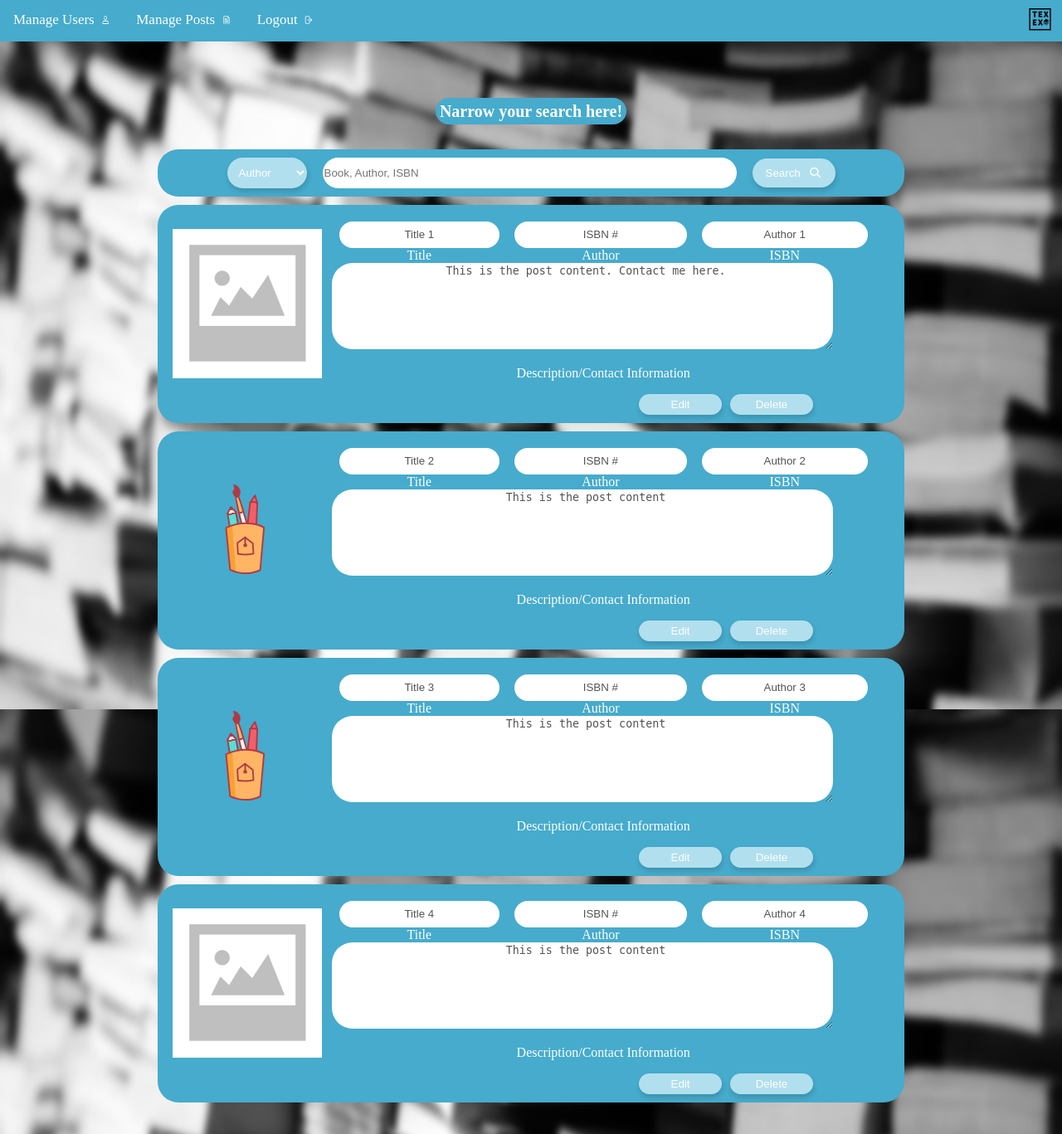
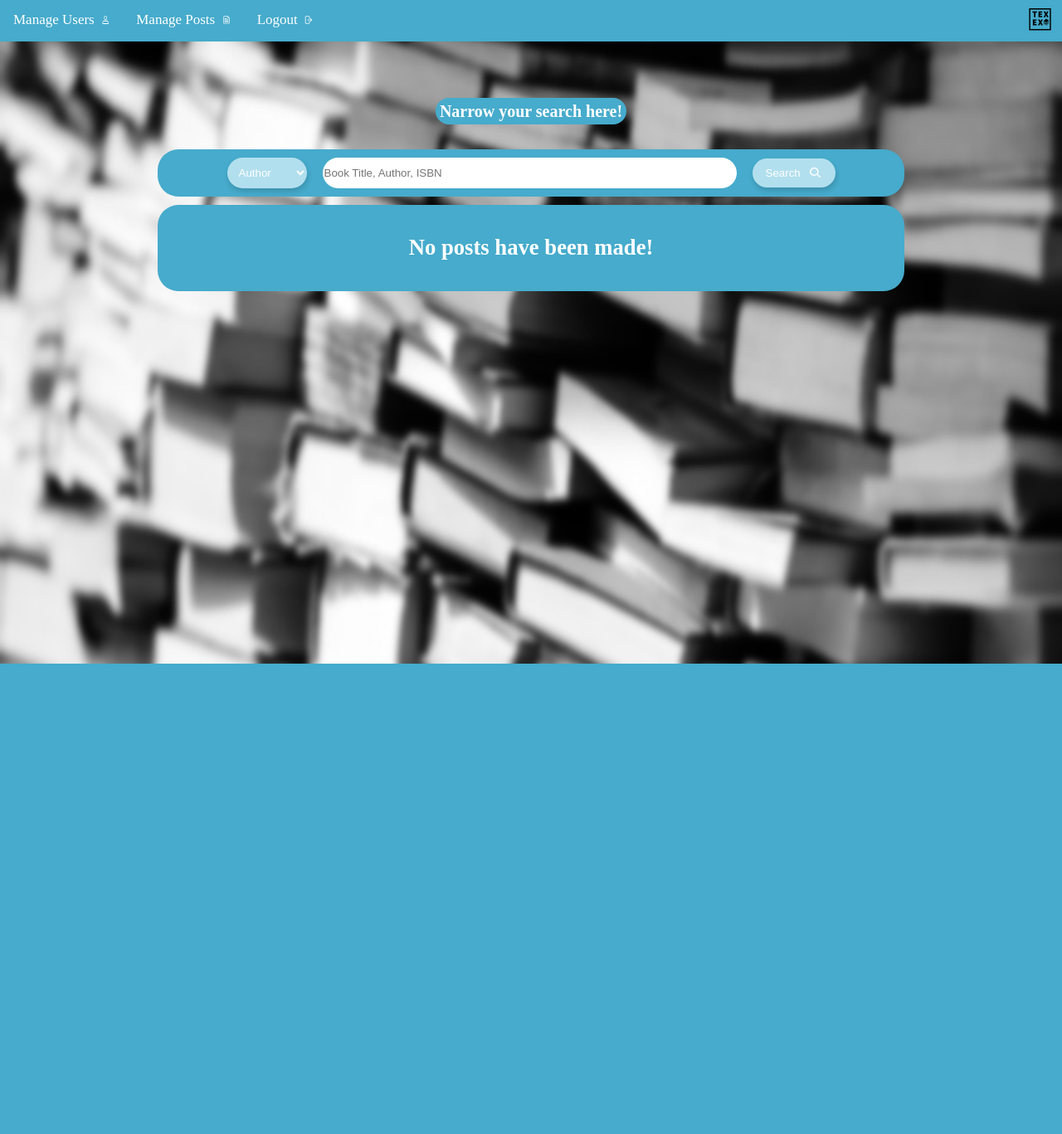
Before and after one commit to karishmakapur/TexEx, a PHP site: page /admin/managePosts.html in a window 1280 px wide. Shown: the whole page at 83% size. After the commit the page ends 800 px from the top, so only its background shows below. Run offline with PHP 8.4, Linux system fonts and the light colour scheme.

Commit message:
finalizing submission

```diff
--- a/admin/adminLogin.js
+++ b/admin/adminLogin.js
@@ -7,9 +7,6 @@ function validateLogin(){
 	//encryption algorithm. Script is defined in html.
 	var pass = CryptoJS.SHA256(document.getElementById("passwordField").value);
 
-	console.log(email);
-	console.log(pass.toString());
-
 	//TODO: this true value needs to be replaced with the call to php function
 	//Send the email and encrypted pass to the php
 	//php will check email against email and encrypted pass against stored pass
--- a/admin/adminPages.css
+++ b/admin/adminPages.css
@@ -138,10 +139,34 @@ input[type="email"]{
 	width: 100px;
 }
 
-.documentBody{
-	margin: 0;
+.searchResult{
+	background-color: #46ABCC;
+	border-radius: 25px;
+	margin: 10px auto;
+	max-width: 900px;
+	padding-bottom: 10px;
+	padding-top: 10px;
+	position: relative;
+	top: 80px;
 }
 
+.noresults{
+	color: #FFFFFF;
+	font-size: 20pt;
+	font-weight: bold;
+	text-align:center;
+}
+
+.row1{
+	background-color: #FFFFFF;
+	border: none;
+	border-radius: 25px;
+	height: 30px;
+	text-align:center;
+	width: 90%;
+}
+
+/*css for managePosts */
 .searchField{
 	background-color: #46ABCC;
 	border-radius: 25px;
@@ -196,25 +221,33 @@ input[type="email"]{
 	width: 100px;
 
 }
-.lockCheck{
+
+.bookPic{
+	height: 50%;
+	left: 2%;
+	position: relative;
+	top: 50%;
+	vertical-align:middle;
+	width: 20%;
+
+}
+
+.myPostButton{
+	background-color: #B2DFEE;
+	border: none;
 	border-radius: 25px;
 	box-shadow: 1px 4px 6px rgba(0, 0, 0, 0.15);
-	height: 20px;
-	width: 20px;
+	color: #FFFFFF;
+	height: 25px;
+	margin-left: 10px;
+	text-align: center;
+	width: 100px;
 }
-.noresults{
+
+.line{
 	color: #FFFFFF;
-	font-size: 20pt;
-	font-weight: bold;
-	text-align:center;
-}
-.row1{
-	background-color: #FFFFFF;
-	border: none;
-	border-radius: 25px;
-	height: 30px;
-	text-align:center;
-	width: 90%;
+	display: inline-block;
+	text-align: center;
 }
 
 .rowOneDiv{
@@ -222,21 +255,6 @@ input[type="email"]{
 	text-align: center;
 }
 
-.line{
-	display: inline-block;
-	text-align: center;
-	color: #FFFFFF;
-
-}
-
-.userline{
-	display: inline-block;
-	text-align: center;
-	padding-left: 50px;
-	color: #FFFFFF;
-	vertical-align: middle;
-
-}
 .row2{
 	background-color: #FFFFFF;
 	border: none;
@@ -255,48 +273,36 @@ input[type="email"]{
 	vertical-align: middle;
 }
 
-.usersInnerDiv{
-	padding-top: 10px;
-	vertical-align: middle;
+.line2{
+	color: #FFFFFF;
 	text-align: center;
 }
 
-.line2{
-	text-align: center;
-	color: #FFFFFF;
-}
 
-.bookPic{
-	height: 50%;
-	left: 2%;
-	position: relative;
-	top: 50%;
-	vertical-align:middle;
-	width: 20%;
-
-}
-
-.searchResult{
-	background-color: #46ABCC;
-	border-radius: 25px;
-	margin: 10px auto;
-	max-width: 900px;
-	padding-bottom: 10px;
-	padding-top: 10px;
-	position: relative;
-	top: 80px;
-}
-.myPostButton{
-	background-color: #B2DFEE;
-	border: none;
-	border-radius: 25px;
-	box-shadow: 1px 4px 6px rgba(0, 0, 0, 0.15);
-	color: #FFFFFF;
-	height: 25px;
-	margin-left: 10px;
-	text-align: center;
-	width: 100px;
-}
 .divButton{
 	text-align: right;
 }
+/*end of css for managePosts */
+
+/*css for manageUsers */
+.lockCheck{
+	border-radius: 25px;
+	box-shadow: 1px 4px 6px rgba(0, 0, 0, 0.15);
+	height: 20px;
+	width: 20px;
+}
+
+.userline{
+	color: #FFFFFF;
+	display: inline-block;
+	padding-left: 50px;
+	text-align: center;
+	vertical-align: middle;
+}
+
+.usersInnerDiv{
+	padding-top: 10px;
+	text-align: center;
+	vertical-align: middle;
+}
+/*end of css for manageUsers*/
--- a/admin/managePosts.html
+++ b/admin/managePosts.html
@@ -14,7 +14,7 @@ Do NOT make any more changes to this file without notifying the group.
     <script type="text/javascript" src = "managePosts.js"> </script>
   </head>
 
-  <body  class="documentBody" id="documentBody">
+  <body id="documentBody">
     <!-- Start of NAV -->
     <div class="topNav">
       <a href="manageUsers.html">Manage Users&nbsp;&nbsp;<img src="../Images/user_icon.svg" alt="Manage Users Icon" width="10" height="10"/></a>
@@ -34,7 +34,7 @@ Do NOT make any more changes to this file without notifying the group.
 					<option value="Title">Title</option>
 		</select>
 		<div class="bar">
-			<input type="text" placeholder="Book, Author, ISBN" name="searchBar" aria-label="Search by Book, Author, ISBN" id="searchBar" class="searchBar"/>
+			<input type="text" placeholder="Book Title, Author, ISBN" name="searchBar" aria-label="Search by Book Title, Author, ISBN" id="searchBar" class="searchBar"/>
 		</div>
 		<div class="bar">
 			<input type="button" value="Search" aria-label="Search Button" name="searchButton" id="searchButton" class="searchButton"/>
--- a/admin/managePosts.js
+++ b/admin/managePosts.js
@@ -8,10 +8,10 @@ function searchPost(event){
 		//send the search terms (searchTerm and searchType) to the PHP function
 		//returned array will be stored in searched
 		var searched = new Array(new Array());
-		searched = [["12345", "", "Title 1", "Author 1", "ISBN #", "This is the post content. Contact me here."],
+		/*searched = [["12345", "", "Title 1", "Author 1", "ISBN #", "This is the post content. Contact me here."],
 		["35633", "../Images/samplePic.svg", "Title 2", "Author 2", "ISBN #", "This is the post content"],
 		["37569", "../Images/samplePic.svg","Title 3", "Author 3", "ISBN #", "This is the post content"],
-		["78909", "","Title 4", "Author 4", "ISBN #", "This is the post content"]];
+		["78909", "","Title 4", "Author 4", "ISBN #", "This is the post content"]];*/
 
 		//if there are results
 		if(!isEmpty(searched)){
@@ -31,10 +31,10 @@ function searchPost(event){
 function displayResults(){
 	// the array is hardcoded for now. The PHP function will return a 2D array of all posts in the database.
 	var posts = new Array(new Array());
-	posts =[["12345", "", "Title 1", "Author 1", "ISBN #", "This is the post content. Contact me here."],
+	/*posts =[["12345", "", "Title 1", "Author 1", "ISBN #", "This is the post content. Contact me here."],
 	["35633", "../Images/samplePic.svg", "Title 2", "Author 2", "ISBN #", "This is the post content"],
 	["37569", "../Images/samplePic.svg","Title 3", "Author 3", "ISBN #", "This is the post content"],
-	["78909", "","Title 4", "Author 4", "ISBN #", "This is the post content"]];
+	["78909", "","Title 4", "Author 4", "ISBN #", "This is the post content"]];*/
 
 	if (!isEmpty(posts)) {
 		showPosts(posts);
@@ -187,8 +187,6 @@ function showNoPosts(){
 
 
 function editPost(event){
-	//TODO: swap out true for a PHP function call to edit post
-
 	var id = this.id;
 	var pos = id.search(/\d+/);
 	var primaryKey = id.substring(pos,);
--- a/admin/manageUsers.html
+++ b/admin/manageUsers.html
@@ -27,7 +27,7 @@ Do NOT make any more changes to this file without notifying the group.
     <!-- End of NAV -->
 	<h1 class="searchMssg" id="searchMessage"><span class="headings">Narrow your search here!</span></h1>
 	<div id="searchField" class="searchField">
-		<input type="search" id="searchBox" placeholder="Search by user name" class="searchBar" aria-label="Admin Search Box"/>
+		<input type="search" id="searchBox" placeholder="Search for a user by name" class="searchBar" aria-label="Admin Search Box"/>
 	</div>
 	<script type="text/javascript" src="manageUsersr.js"></script>
 	<noscript>Your browser does not support Javascript</noscript>
--- a/login.js
+++ b/login.js
@@ -7,8 +7,6 @@ function validateLogin(){
 	//encryption algorithm. Script is defined in html.
 	var pass = CryptoJS.SHA256(document.getElementById("passwordField").value);
 
-	console.log(email);
-	console.log(pass.toString());
 
 	//TODO: PHP function - first check if user is disabled
 	var disabled = false;
--- a/myPosts.html
+++ b/myPosts.html
@@ -28,7 +28,7 @@ Not Validated yet
 	</div>
 	<!-- End of NAV -->
 	<h1 id="heading"><span class="text">View your posts here!</span></h1>
-	<script type="text/javascript">displayPosts()</script>
+	<script type="text/javascript">displayPosts();</script>
 	<noscript>Your browser does not support Javascript</noscript>
 </body>
 </html>
--- a/myPosts.js
+++ b/myPosts.js
@@ -31,8 +31,6 @@ function displayPosts(){
 }
 
 function editPost(event){
-	//TODO: swap out true for a PHP function call to edit post
-
 	var id = this.id;
 	var pos = id.search(/\d+/);
 	var primaryKey = id.substring(pos,);
@@ -106,7 +104,7 @@ function deletePost(event){
 	var pos = id.search(/\d+/);
 	var primaryKey = id.substring(pos,);
 
-	//TODO: send variables to database from PHP function and delete user from database
+	//TODO: send primary key to database from PHP function and delete user from database
 	//PHP function will return true or false
 	var successfulDelete = true;
 
@@ -119,7 +117,7 @@ function deletePost(event){
 	}
 }
 
- function isEmpty(array) {
+function isEmpty(array) {
   return Array.isArray(array) && (array.length == 0 || array.every(isEmpty));
 }
 
--- a/search.html
+++ b/search.html
@@ -41,7 +41,7 @@ Do NOT make any more changes to this file without notifying the group.
 				</select>
 			</div>
 			<div class="bar">
-				<input type="text" placeholder="Book, Author, ISBN" name="searchBar" aria-label="Search by Book, Author, ISBN" id="searchBar" class="searchBar"/>
+				<input type="text" placeholder="Book Title, Author, ISBN" name="searchBar" aria-label="Search by Book Title, Author, ISBN" id="searchBar" class="searchBar"/>
 			</div>
 
 			<div class="bar">
@@ -58,7 +58,7 @@ Do NOT make any more changes to this file without notifying the group.
 
 	<script type="text/javascript" src="searchr.js"></script>
 	<noscript>Your browser does not support Javascript</noscript>
-	<script type="text/javascript">displaySearch()</script>
+	<script type="text/javascript">displaySearch();</script>
 	<noscript>Your browser does not support Javascript</noscript>
 
 
--- a/search.js
+++ b/search.js
@@ -54,7 +54,7 @@ function saveSearch(event){
 		}
  }
 
- function isEmpty(array) {
+function isEmpty(array) {
   return Array.isArray(array) && (array.length == 0 || array.every(isEmpty));
 }
 
@@ -180,9 +180,7 @@ function displaySearch(){
 	queryString = url.match(/(?<=\?).+/);
 	if(queryString != null){
 		var searchType = url.match(/(?<=searchType=)[A-Za-z]+/);
-		console.log(searchType[0]);
 		var searchTerm = url.match(/(?<=searchTerm=)\w+/);
-		console.log(searchTerm[0]);
 
 		document.getElementById("searchType").value = searchType;
 		document.getElementById("searchBar").value = searchTerm;
--- a/sell.html
+++ b/sell.html
@@ -48,9 +48,7 @@ Do NOT make any more changes to this file without notifying the group.
 			</div>
 		</form>
 	<!-- end of Post bar -->
-	<script type="text/javascript">
-	showPosts();
-	</script>
+	<script type="text/javascript">showPosts();</script>
     <noscript>Your browser does not support Javascript</noscript>
 
 </body>
--- a/welcomeRegisterLogin.css
+++ b/welcomeRegisterLogin.css
@@ -144,10 +144,12 @@ input[type="text"]{
 	border-radius: 25px;
 	border-style: solid;
 	border-width: 1px;
+	color: #FFFFFF;
 	cursor: pointer;
 	height: 40px;
 	margin-top: 10px;
 	width: 300px;
+
 }
 
 .AdminbuttonFields{
@@ -156,10 +158,12 @@ input[type="text"]{
 	border-radius: 25px;
 	border-style: solid;
 	border-width: 1px;
+	color: #46ABCC;
 	cursor: pointer;
 	height: 40px;
 	margin-top: 15px;
 	width: 300px;
+
 }
 
 .linkContainer{
```
Also changed, not shown: other parts of admin/adminPages.css (+34 -33 lines), accountInfo.html (+6 -5 lines), accountInfo.js (+31 -9 lines), admin/manageUsers.js (+4 -5 lines), userPages.css (+30 -25 lines).
